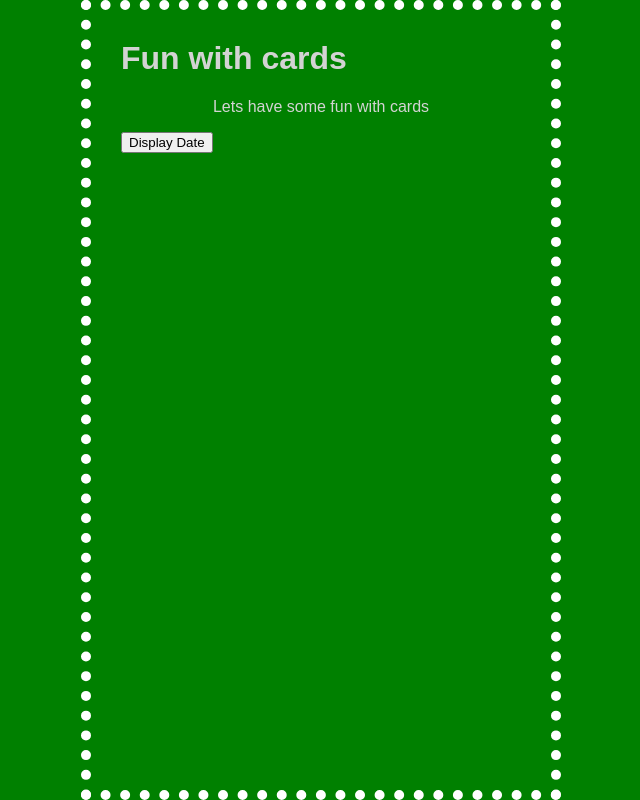
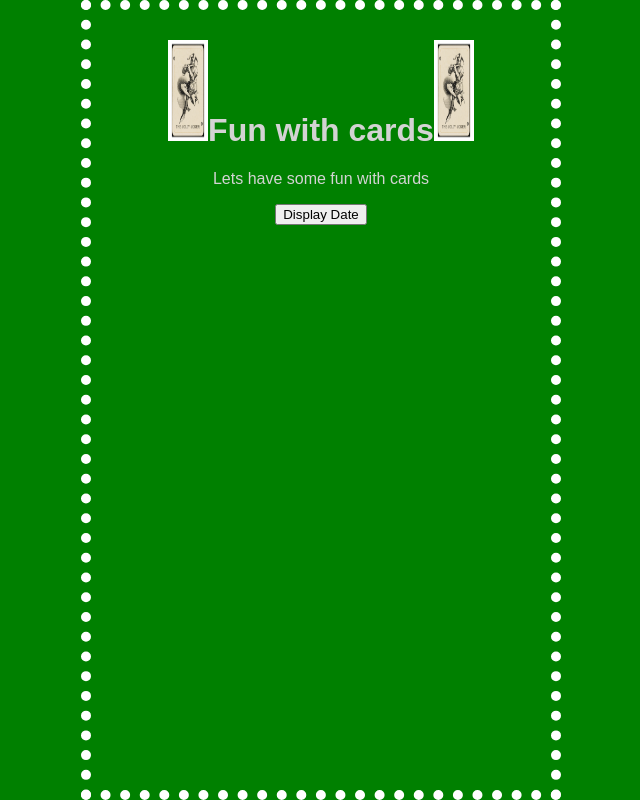
Before and after one commit to eddieblandon/Fun-Card-Game, a plain HTML site: page index.html in a window 1280 px wide. Shown: the whole page, without its empty margins (319-959 px from the left). Drawn offline with Linux system fonts and the light colour scheme.

Commit message:
added some changes to the index to spruce it up

```diff
--- a/index.html
+++ b/index.html
@@ -5,11 +5,11 @@
 </head>
 <body>
 
-<h1>Fun with cards</h1>
+<h1 align="center"><img src="images/joker.jpg" alt="Why so serious" width="10%" height="14%" />Fun with cards<img src="images/joker.jpg" alt="Why so serious" width="10%" height="14%" /></h1>
 
 <p id="demo" align="center">Lets have some fun with cards</p>
 
-<button type="button" onclick="displayDate()">Display Date</button>
+<div align="center"><button type="button" onclick="displayDate()">Display Date</button></div>
 
 </body>
 </html>
```
Also changed, not shown: 1 other file.
